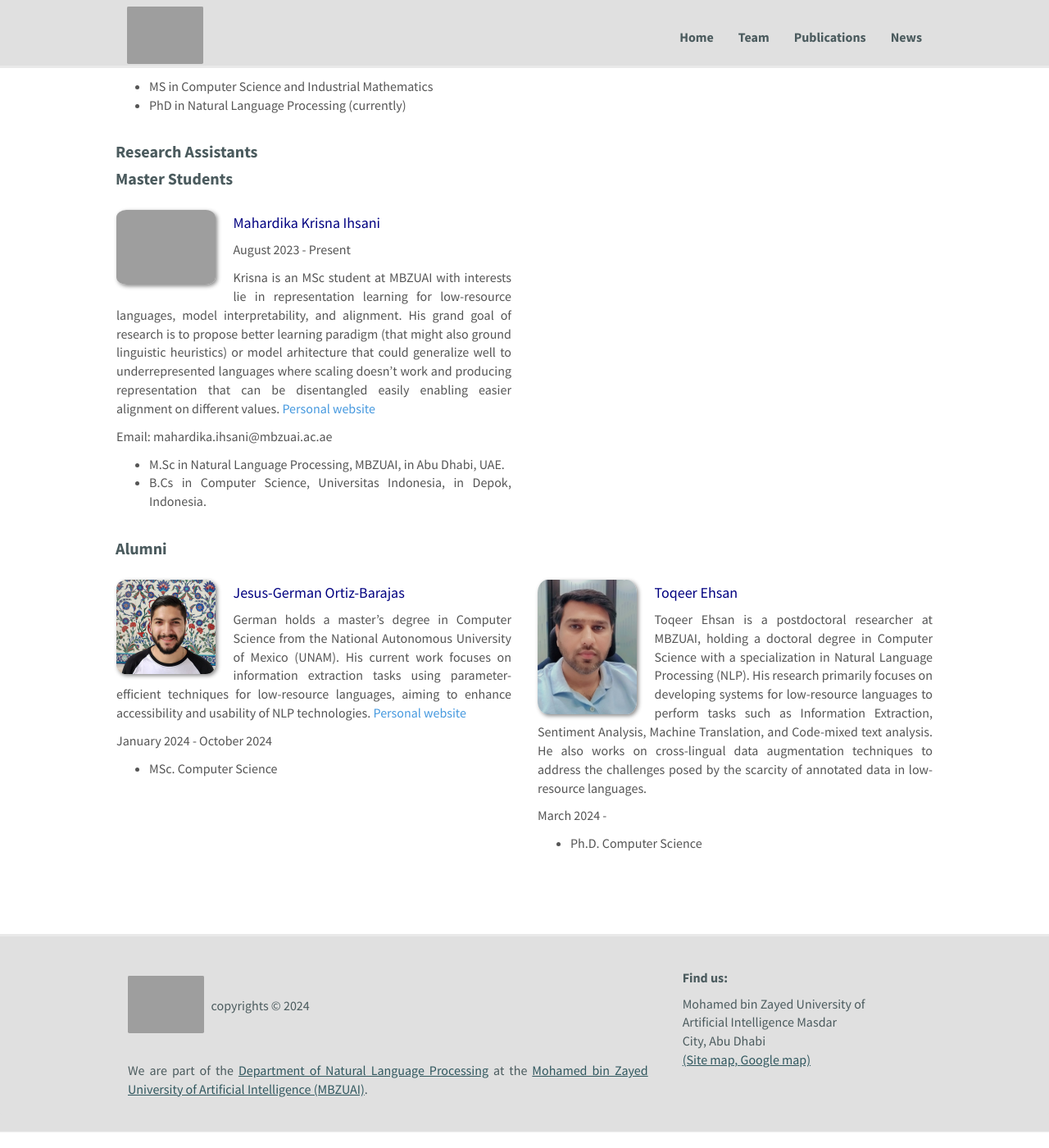
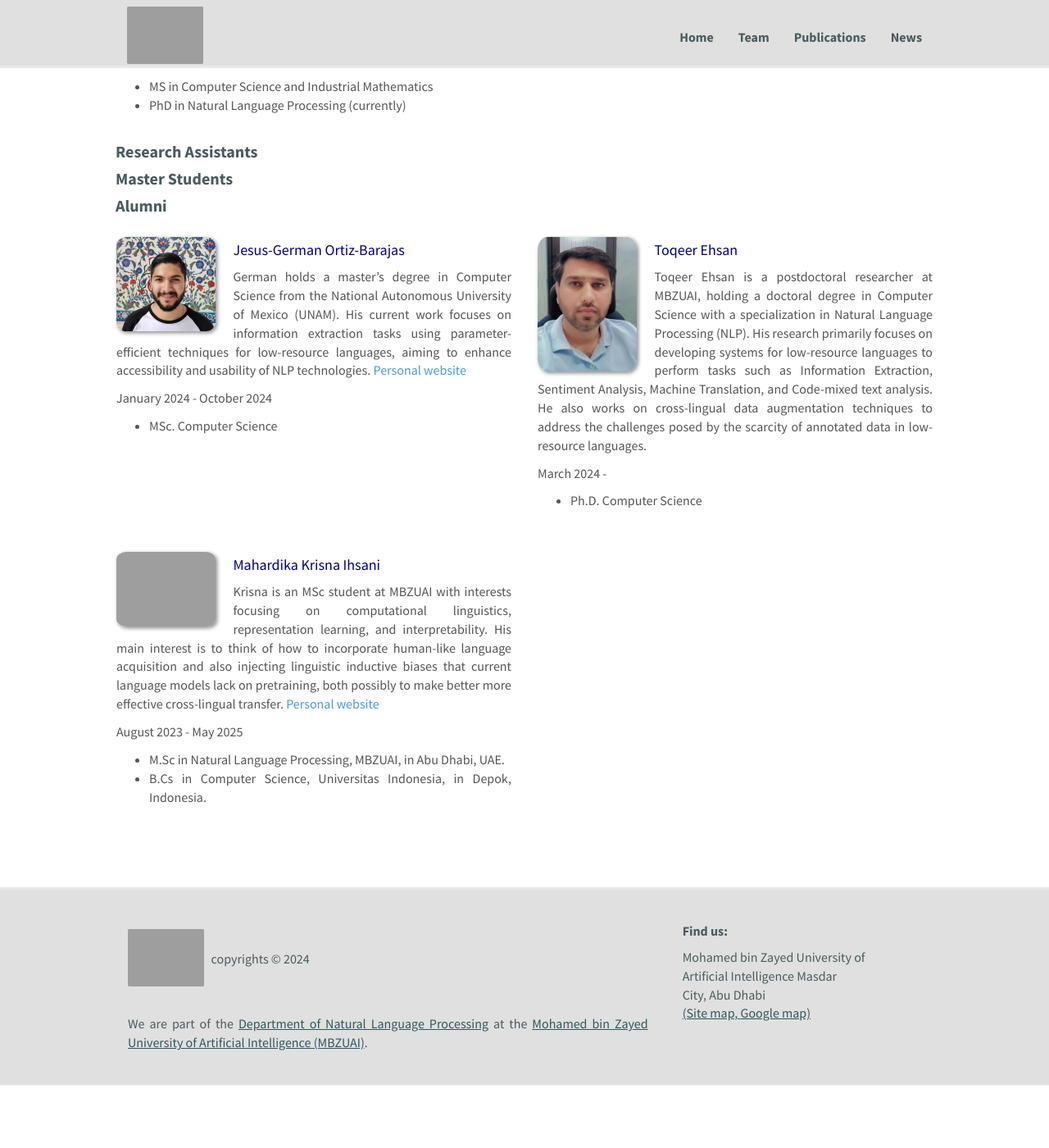
Before and after one commit to RiTUAL-MBZUAI/web, a Jekyll site: the page built from _pages/team.md, in a window 1280 px wide and 1400 px high, scrolled down 1243 px. Shown: the whole window at 82% size. Built offline with Jekyll 4.4.1, drawn with Linux system fonts in a browser that asks for light colours; nearby versions of some CDN libraries; after the commit the page ends 2588 px from its top, so only the background shows below that.

Commit message:
feat: move out krisna as alumni from masters

```diff
--- a/_data/alumni_members.yml
+++ b/_data/alumni_members.yml
@@ -19,6 +19,16 @@
   education2:
   education3:
   education4:
+
+
+- name: Mahardika Krisna Ihsani
+  photo: mahardika_krisna_ihsani.jpg
+  duration:  August 2023 - May 2025
+  info: Krisna is an MSc student at MBZUAI with interests focusing on computational linguistics, representation learning, and interpretability. His main interest is to think of how to incorporate human-like language acquisition and also injecting linguistic inductive biases that current language models lack on pretraining, both possibly to make better more effective cross-lingual transfer.  [Personal website](https://codefire53.github.io/)
+  email: mahardika.ihsani@mbzuai.ac.ae
+  number_educ: 2
+  education1: M.Sc in Natural Language Processing, MBZUAI, in Abu Dhabi, UAE.
+  education2: B.Cs in Computer Science, Universitas Indonesia, in Depok, Indonesia.
 # - name: Second Name
 #   photo: verdoes1.jpg
 #   duration:  Month 2021 - Month 2023
--- a/_data/masters.yml
+++ b/_data/masters.yml
@@ -1,12 +1,3 @@
-- name: Mahardika Krisna Ihsani
-  photo: mahardika_krisna_ihsani.jpg
-  duration:  August 2023 - Present
-  info: Krisna is an MSc student at MBZUAI with interests lie in representation learning for low-resource languages, model interpretability,  and alignment. His grand goal of research is to propose better learning paradigm (that might also ground linguistic heuristics) or model arhitecture that could generalize well to underrepresented languages where scaling doesn’t work and producing representation that can be disentangled easily enabling easier alignment on different values. [Personal website](https://codefire53.github.io/)
-  email: mahardika.ihsani@mbzuai.ac.ae
-  number_educ: 2
-  education1: M.Sc in Natural Language Processing, MBZUAI, in Abu Dhabi, UAE.
-  education2: B.Cs in Computer Science, Universitas Indonesia, in Depok, Indonesia.
-
 # - name: Second Name
 #   photo: verdoes1.jpg
 #   duration:  March 2024 - Present
```
